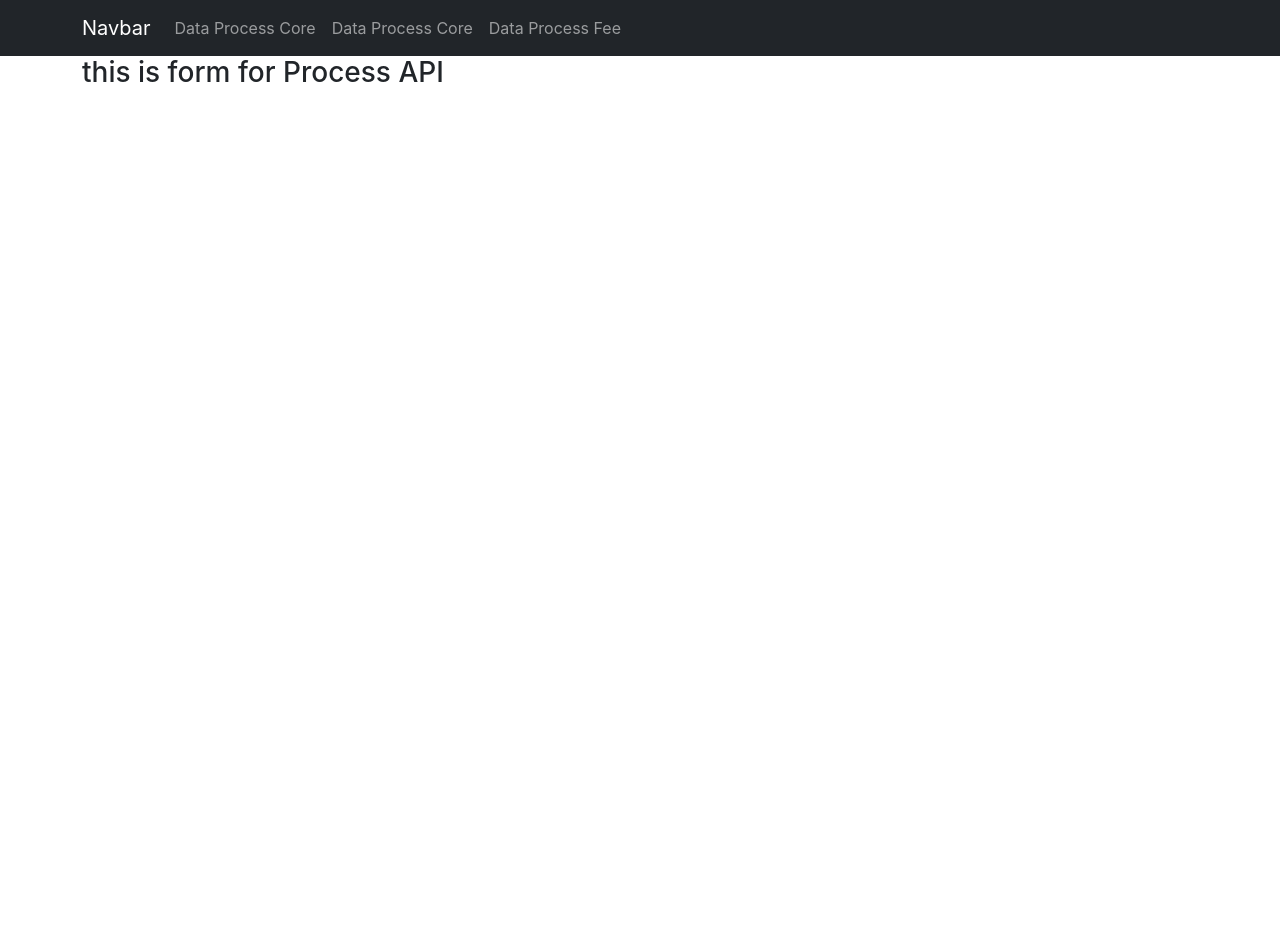
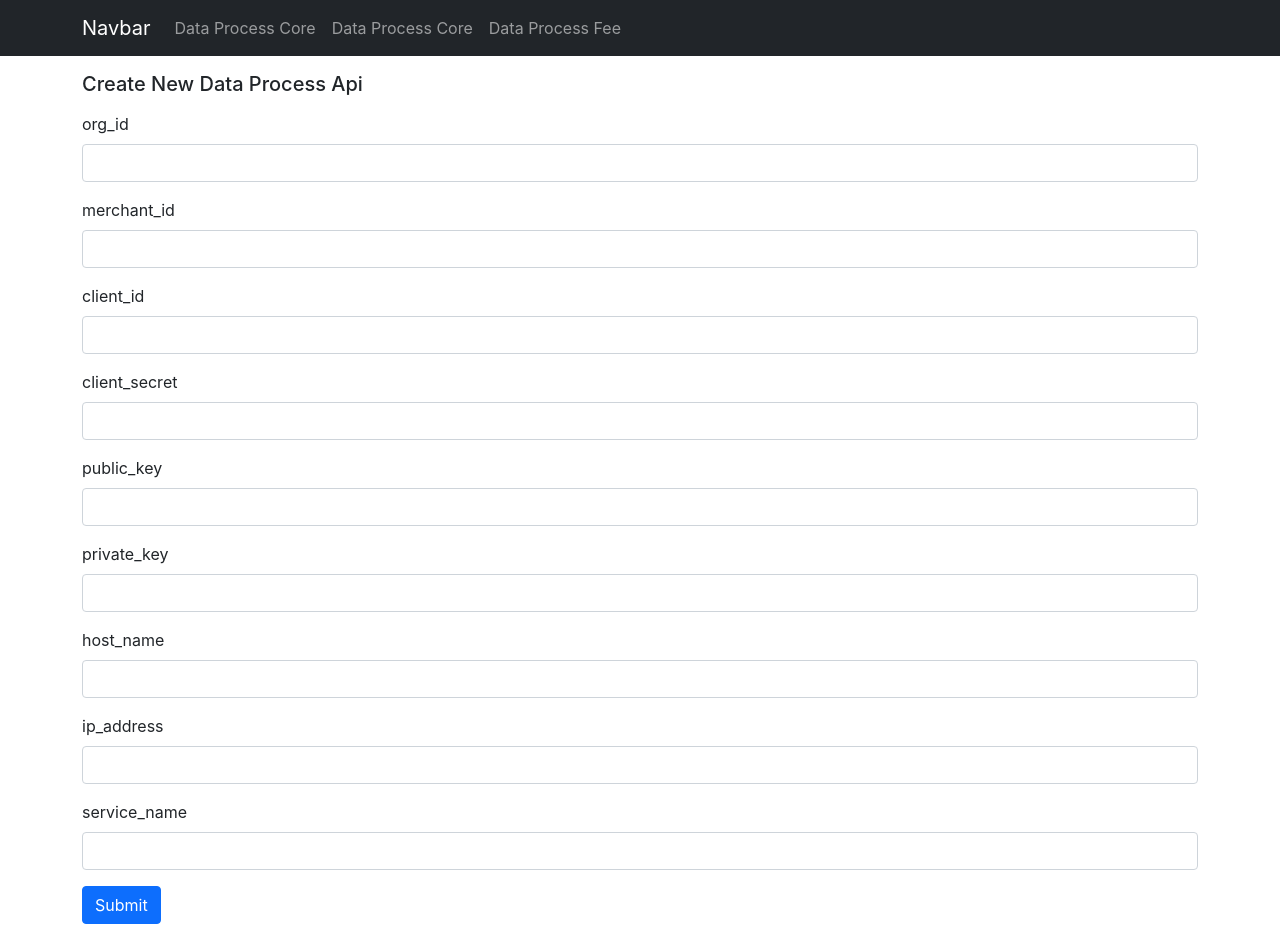
Before and after one commit to muhano/HanaOverbooking, a React (Create React App) app in the folder client/: page /processapitable/create in a window 1280 px wide. Shown: the top 952 px of the page. Before the commit the page ends 800 px from the top, so only its background shows below. Built offline with nearby package versions, Linux system fonts and the light colour scheme.

Commit message:
create new form for create data process api

```diff
--- a/client/src/components/ProcessApiForm.js
+++ b/client/src/components/ProcessApiForm.js
@@ -1,11 +1,59 @@
-import {Container} from "react-bootstrap"
+import { Container, Form, Button } from "react-bootstrap"
 
 function ProcessApiForm() {
-    return(
+    return (
         <Container>
-            <h3>
-                this is form for Process API
-            </h3>
+            <h5 className="mt-3">Create New Data Process Api</h5>
+            <Form className="mt-3">
+                <Form.Group className="mb-3">
+                    <Form.Label>org_id</Form.Label>
+                    <Form.Control type="number" placeholder="" />
+                </Form.Group>
+
+                <Form.Group className="mb-3">
+                    <Form.Label>merchant_id</Form.Label>
+                    <Form.Control type="number" placeholder="" />
+                </Form.Group>
+
+                <Form.Group className="mb-3">
+                    <Form.Label>client_id</Form.Label>
+                    <Form.Control type="text" placeholder="" />
+                </Form.Group>
+
+                <Form.Group className="mb-3">
+                    <Form.Label>client_secret</Form.Label>
+                    <Form.Control type="text" placeholder="" />
+                </Form.Group>
+
+                <Form.Group className="mb-3">
+                    <Form.Label>public_key</Form.Label>
+                    <Form.Control type="text" placeholder="" />
+                </Form.Group>
+
+                <Form.Group className="mb-3">
+                    <Form.Label>private_key</Form.Label>
+                    <Form.Control type="text" placeholder="" />
+                </Form.Group>
+
+                <Form.Group className="mb-3">
+                    <Form.Label>host_name</Form.Label>
+                    <Form.Control type="text" placeholder="" />
+                </Form.Group>
+
+                <Form.Group className="mb-3">
+                    <Form.Label>ip_address</Form.Label>
+                    <Form.Control type="text" placeholder="" />
+                </Form.Group>
+
+                <Form.Group className="mb-3">
+                    <Form.Label>service_name</Form.Label>
+                    <Form.Control type="text" placeholder="" />
+                </Form.Group>
+
+                <Button className="mb-5" variant="primary" type="submit">
+                    Submit
+                </Button>
+            </Form>
         </Container>
     )
 }
--- a/client/src/components/processApiTable.js
+++ b/client/src/components/processApiTable.js
@@ -66,6 +66,8 @@ function ProcessApiTable() {
             <th>host_name</th>
             <th>ip_address</th>
             <th>service_name</th>
+            <th>created_at</th>
+            <th>updated_at</th>
             <th>action</th>
           </tr>
         </thead>
@@ -82,7 +84,9 @@ function ProcessApiTable() {
               <td>{data.host_name}</td>
               <td>{data.ip_address}</td>
               <td>{data.service_name}</td>
-              <td>
+              <td>{data.created_at}</td>
+              <td>{data.updated_at}</td>
+              <td className="w-100">
                 <Button className="me-2" variant="success">Edit</Button>
                 <Button variant="danger">Delete</Button>
               </td>
```
